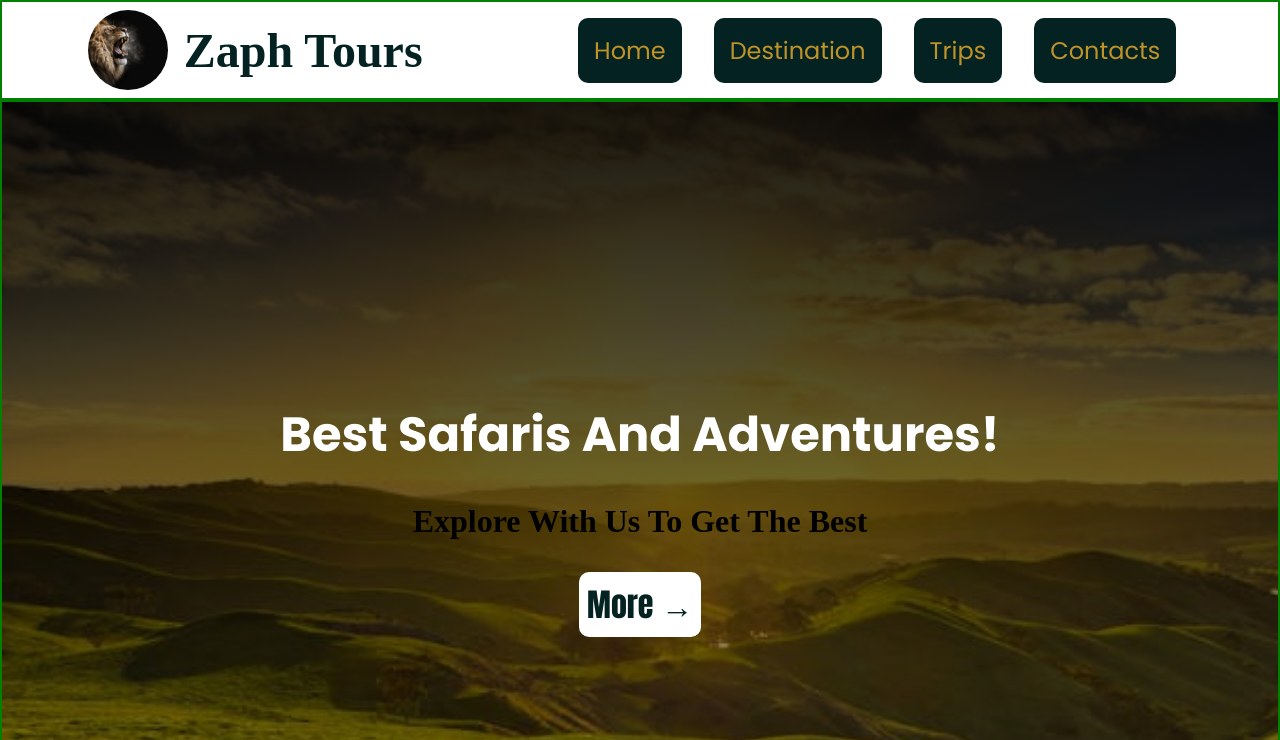
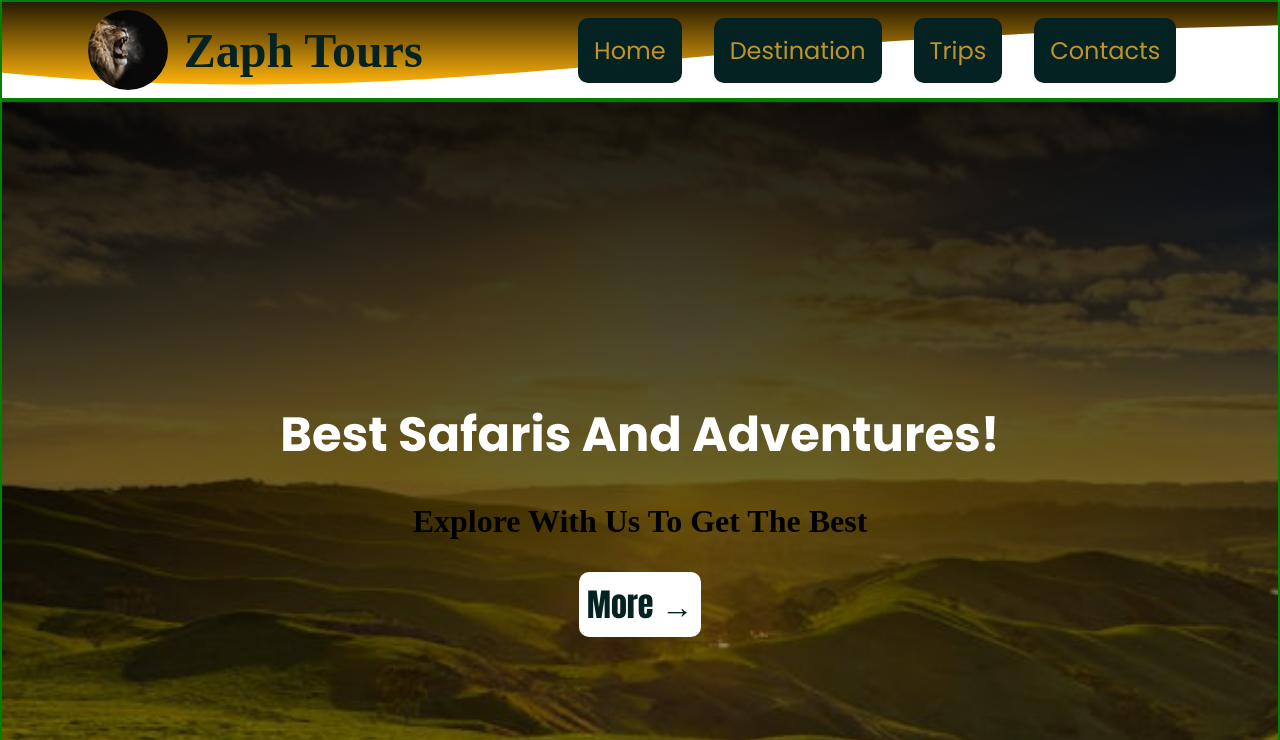
Before and after one commit to miriammugure/zaphTours, a React (Vite) app: page /Home in a window 1280 px wide. Shown: the top 740 px of the page. Built offline with nearby package versions, Linux system fonts and the light colour scheme.

Commit message:
add the contacts section and the newsletter section

```diff
--- a/src/components/Header/Header.css
+++ b/src/components/Header/Header.css
@@ -4,6 +4,10 @@
   align-items: center;
   padding-inline: 1rem;
   border: 2px solid green;
+  background-image: url(../../assets/wavesup.svg);
+  background-repeat: no-repeat;
+  background-position: center;
+  background-size: cover;
 }
 .logo {
   display: flex;
--- a/src/pages/Home/Newsletter/NewsLetter.css
+++ b/src/pages/Home/Newsletter/NewsLetter.css
@@ -16,6 +16,12 @@ form {
 input {
   background-color: var(--white-color);
   width: 30%;
+  height: 2rem;
+  font-size: 0.8rem;
+  font-family: var(--primary-font);
+}
+input::placeholder {
+  color: var(--white-color);
 }
 button {
   /* width: 10%; */
--- a/src/pages/Home/Newsletter/NewsLetter.jsx
+++ b/src/pages/Home/Newsletter/NewsLetter.jsx
@@ -7,7 +7,7 @@ function NewsLetter() {
       <div className="newsLetter">
         <legend>get newsletter here:</legend>
         <form action="">
-          <input type="text" />
+          <input type="text" placeholder="johndoe@example.com" />
           <button type="button">subscribe</button>
         </form>
       </div>
```
Also changed, not shown: src/assets/wavesup.svg (added), src/assets/waveup.svg (added).
